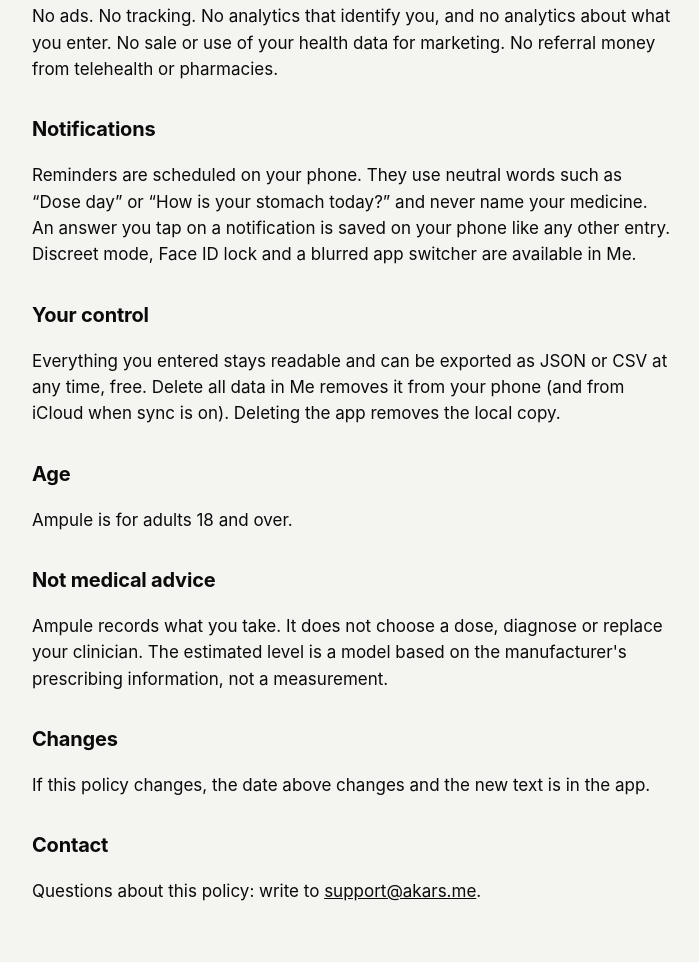
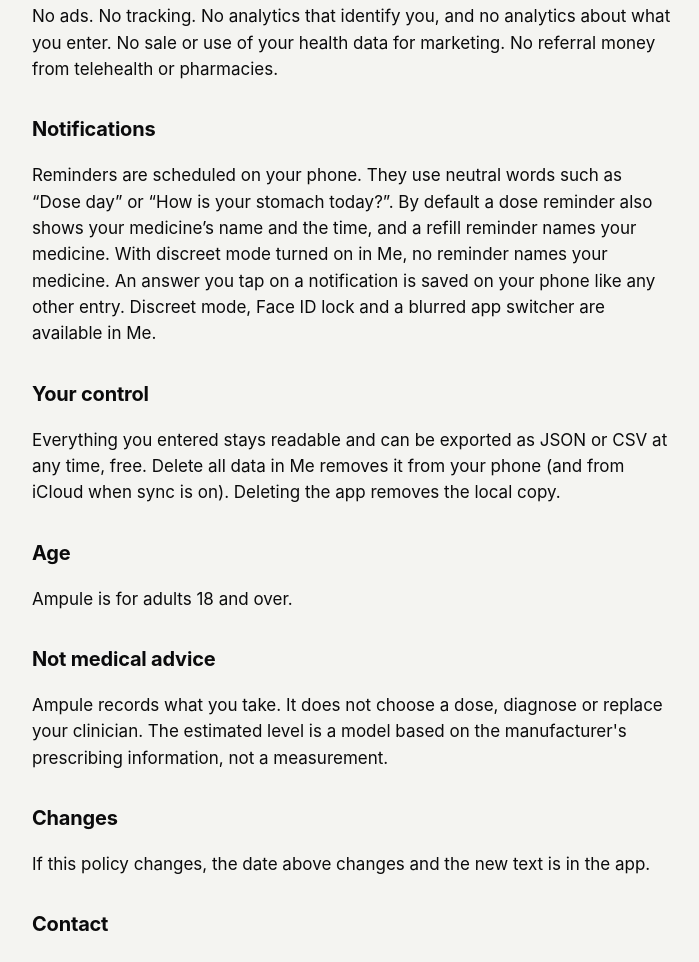
Before and after one commit to akarsoft/ampule-legal, a plain HTML site: page privacy/index.html in a window 1280 px wide. Shown: the part 2010-2972 px from the top of the page, without its empty margins (288-987 px from the left). Drawn offline with Linux system fonts and the light colour scheme.

Commit message:
Privacy: dose and refill reminders name the medicine unless discreet mode is on

```diff
--- a/privacy/index.html
+++ b/privacy/index.html
@@ -37,7 +37,7 @@ a { color:var(--ink); }
 <h2>What we do not do</h2>
 <p>No ads. No tracking. No analytics that identify you, and no analytics about what you enter. No sale or use of your health data for marketing. No referral money from telehealth or pharmacies.</p>
 <h2>Notifications</h2>
-<p>Reminders are scheduled on your phone. They use neutral words such as &#8220;Dose day&#8221; or &#8220;How is your stomach today?&#8221; and never name your medicine. An answer you tap on a notification is saved on your phone like any other entry. Discreet mode, Face ID lock and a blurred app switcher are available in Me.</p>
+<p>Reminders are scheduled on your phone. They use neutral words such as &#8220;Dose day&#8221; or &#8220;How is your stomach today?&#8221;. By default a dose reminder also shows your medicine&#8217;s name and the time, and a refill reminder names your medicine. With discreet mode turned on in Me, no reminder names your medicine. An answer you tap on a notification is saved on your phone like any other entry. Discreet mode, Face ID lock and a blurred app switcher are available in Me.</p>
 <h2>Your control</h2>
 <p>Everything you entered stays readable and can be exported as JSON or CSV at any time, free. Delete all data in Me removes it from your phone (and from iCloud when sync is on). Deleting the app removes the local copy.</p>
 <h2>Age</h2>
```
